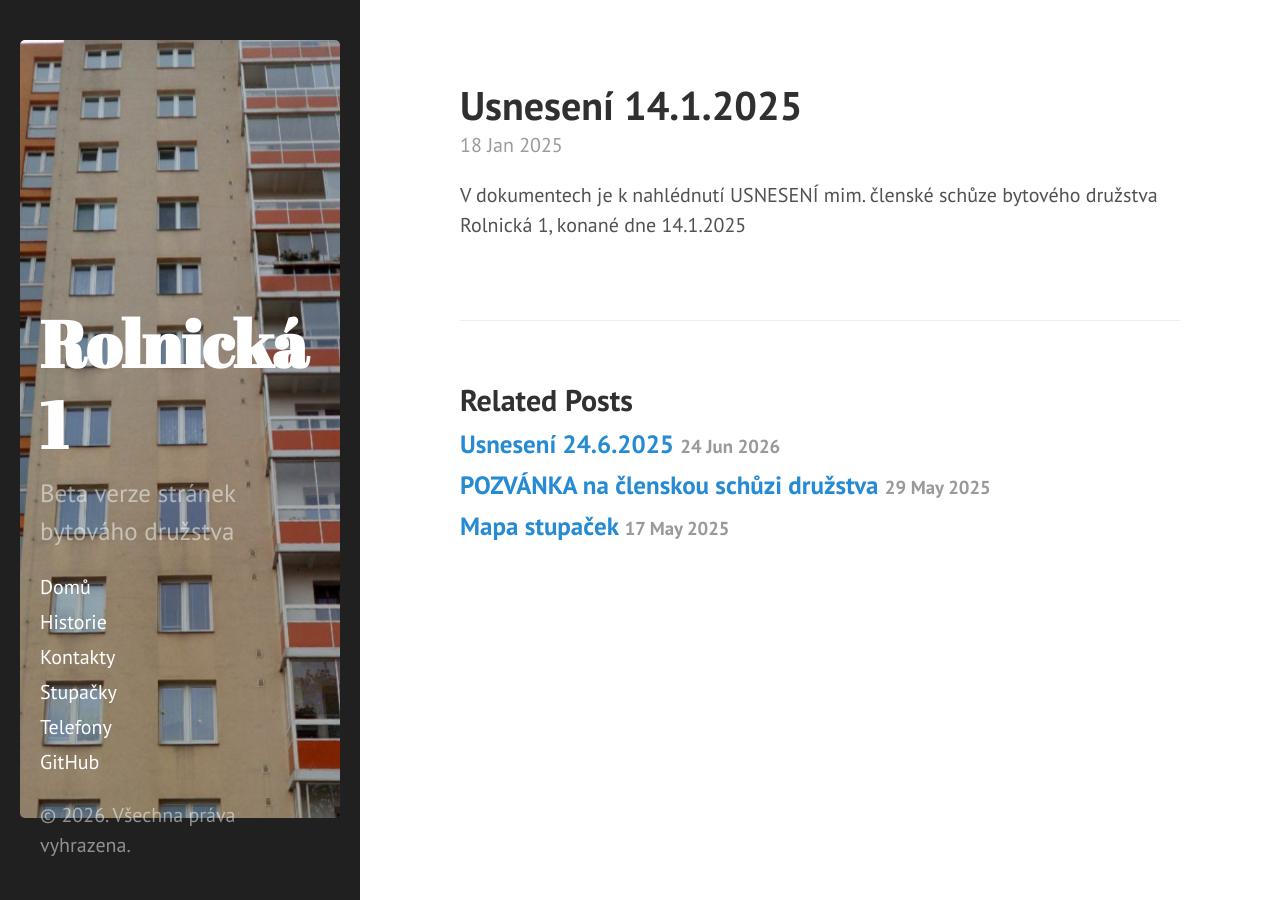
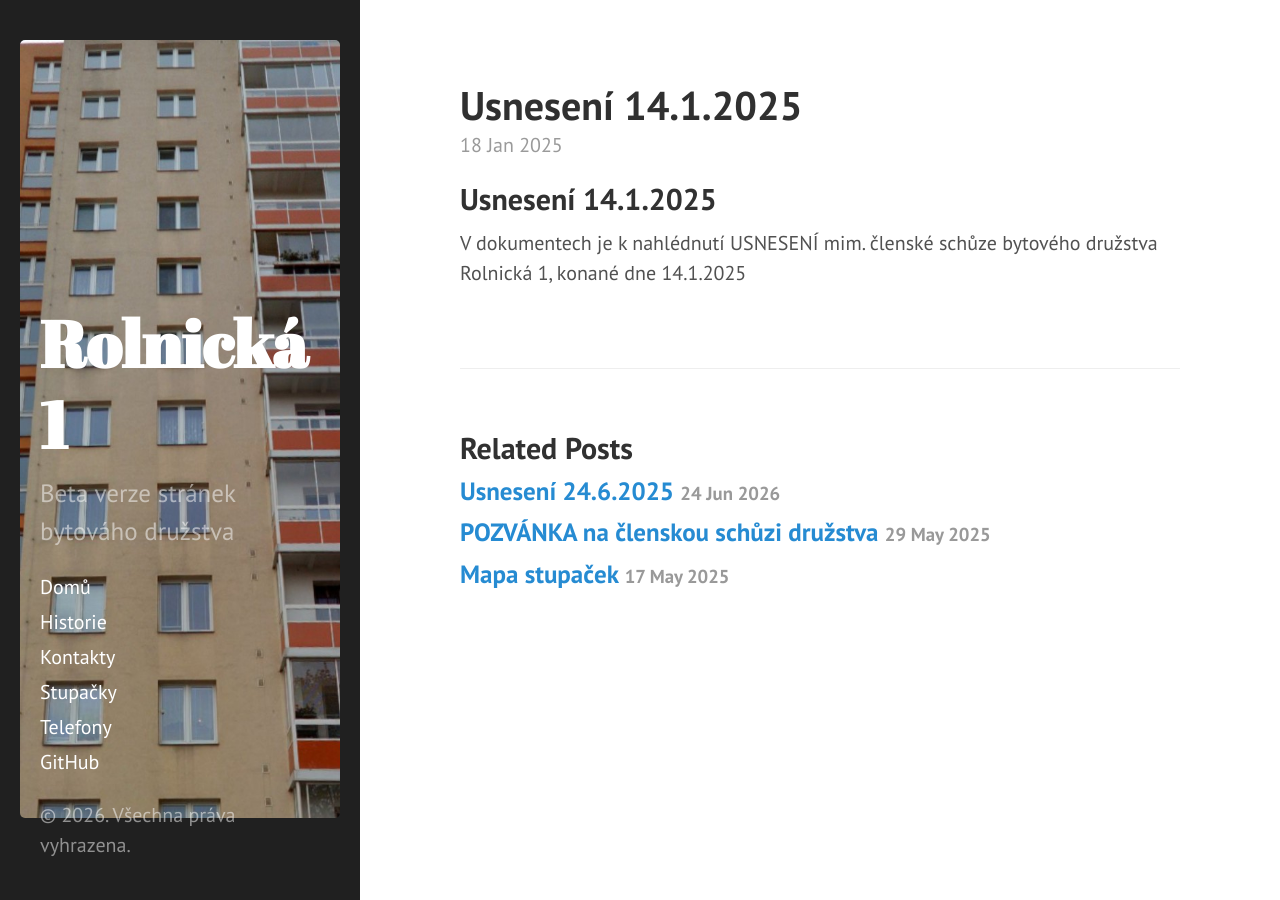
Before and after one commit to Kraksna83/rol1, a Jekyll site: the page built from _posts/2025-01-18-Usneseni-14_1_2025.md, in a window 1280 px wide. Built offline with Jekyll 4.4.1, drawn with Linux system fonts in a browser that asks for light colours.

Commit message:
nadpis test

```diff
--- a/_posts/2025-01-18-Usneseni-14_1_2025.md
+++ b/_posts/2025-01-18-Usneseni-14_1_2025.md
@@ -3,4 +3,5 @@ layout: post
 title: Usnesení 14.1.2025
 ---
 
+## Usnesení 14.1.2025
 V dokumentech je k nahlédnutí USNESENÍ mim. členské schůze bytového družstva Rolnická 1, konané dne 14.1.2025
```
